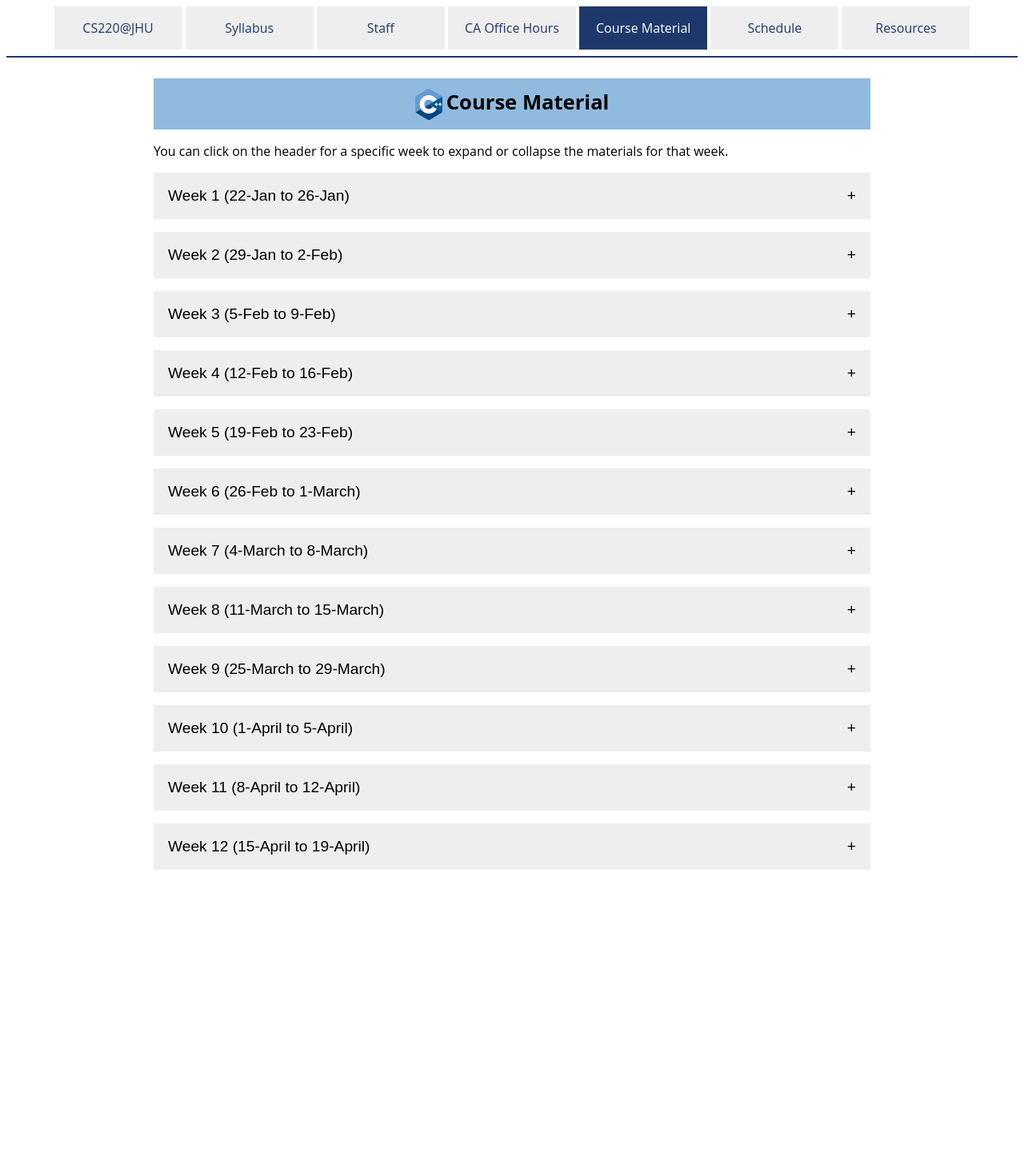
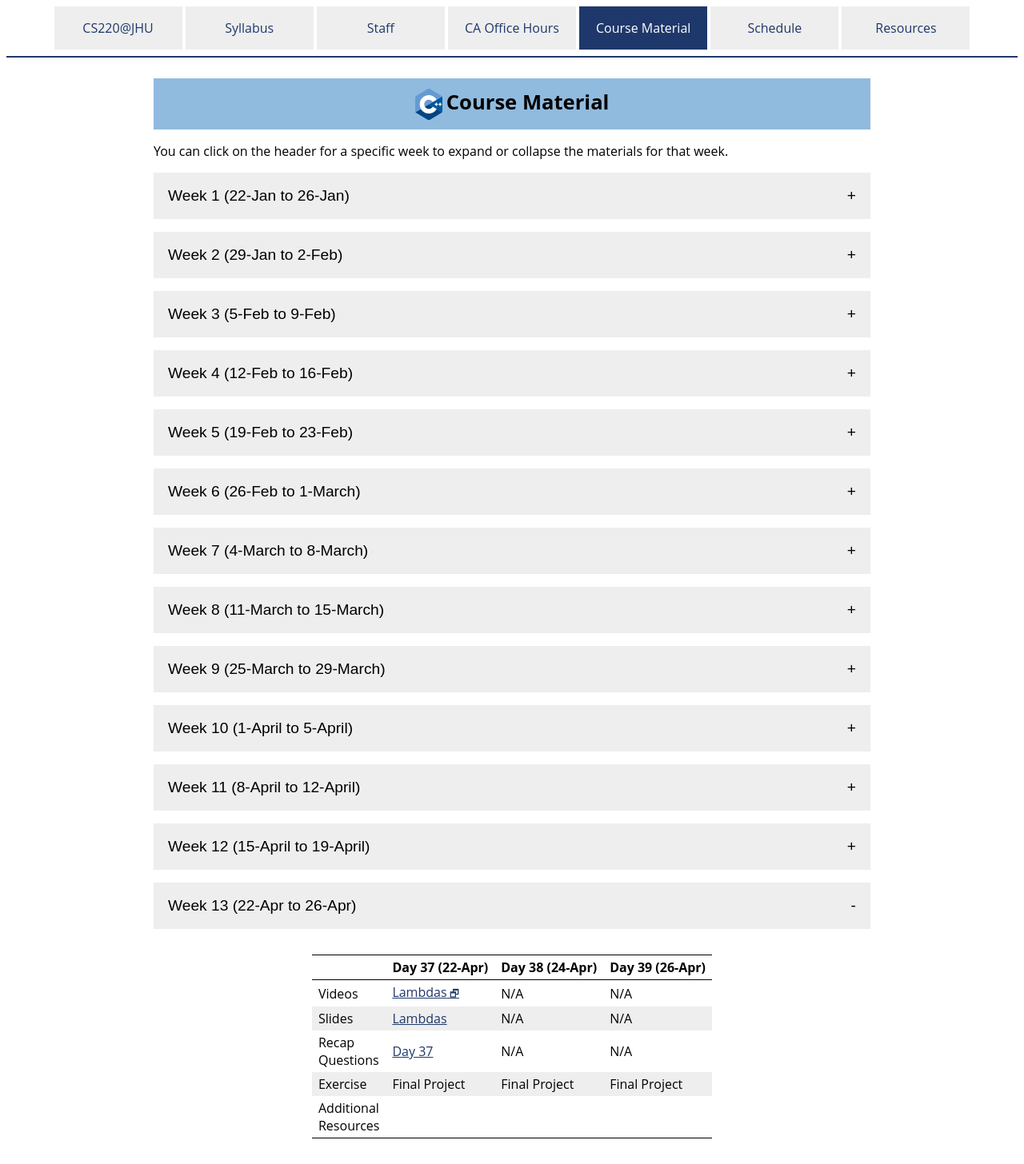
Before and after one commit to jhu-ip/cs220-f24, a Jekyll site: the page built from material.md, in a window 1280 px wide. Shown: the whole page at 80% size. Built offline with Jekyll 4.4.1, drawn with Linux system fonts in a browser that asks for light colours; before the commit the page ends 1120 px from its top, so only the background shows below that.

Commit message:
added week 13 material

```diff
--- a/material.md
+++ b/material.md
@@ -588,36 +588,41 @@ the materials for that week.
   </tbody>
 </table>
 </div>
-<!--
-<button type="button" id="week_13_toggle" class="week_control_button">Week 13 (27-Nov to 1-Dec)</button>
+<button type="button" id="week_13_toggle" class="week_control_button">Week 13 (22-Apr to 26-Apr)</button>
 <div id="week_13" class="collapsible">
 <table>
   <thead>
     <tr>
       <th></th>
-      <th>Day 35 (27-Nov)</th>
-      <th>Day 36 (29-Nov)</th>
-      <th>Day 37 (1-Dec)</th>
+      <th>Day 37 (22-Apr)</th>
+      <th>Day 38 (24-Apr)</th>
+      <th>Day 39 (26-Apr)</th>
     </tr>
   </thead>
   <tbody>
     <tr>
       <td>Videos</td>
+      <td><a class='external' target='_blank' href='https://jh.hosted.panopto.com/Panopto/Pages/Viewer.aspx?id=5eb3773f-b093-4630-8e18-ae810038ea47'>Lambdas</a></td>
+      <td>N/A</td>
+      <td>N/A</td>
     </tr>
     <tr>
       <td>Slides</td>
+      <td><a href='slides/day37_lambdas.pdf'>Lambdas</a></td>
+      <td>N/A</td>
+      <td>N/A</td>
     </tr>
     <tr>
       <td>Recap<br>Questions</td>
-      <td><a href='questions/day35.html'>Day 35</a></td>
+      <td><a href='questions/day38.html'>Day 37</a></td>
       <td>N/A</td>
-       <td><a href='questions/day37.html'>Day 37</a></td>
+      <td>N/A</td>
     </tr>
     <tr>
       <td>Exercise</td>
-      <td><a href='exercise/ex35.html'>Exercise 35</a></td>
-      <td>Work on final project</td>
-      <td><a href='exercise/ex37.html'>Exercise 37</a></td>
+      <td>Final Project</td>
+      <td>Final Project</td>
+      <td>Final Project</td>
     </tr>
     <tr>
       <td>Additional<br>Resources</td>
@@ -628,6 +633,7 @@ the materials for that week.
   </tbody>
 </table>
 </div>
+<!--
 <button type="button" id="week_14_toggle" class="week_control_button">Week 14 (4-Dec to 8-Dec)</button>
 <div id="week_14" class="collapsible">
 <table>
@@ -642,7 +648,6 @@ the materials for that week.
   <tbody>
     <tr>
       <td>Videos</td>
-      <td><a class='external' target='_blank' href='https://jh.hosted.panopto.com/Panopto/Pages/Viewer.aspx?id=5eb3773f-b093-4630-8e18-ae810038ea47'>Lambdas</a></td>
       <td>N/A</td>
       <td>N/A</td>
     </tr>
```
